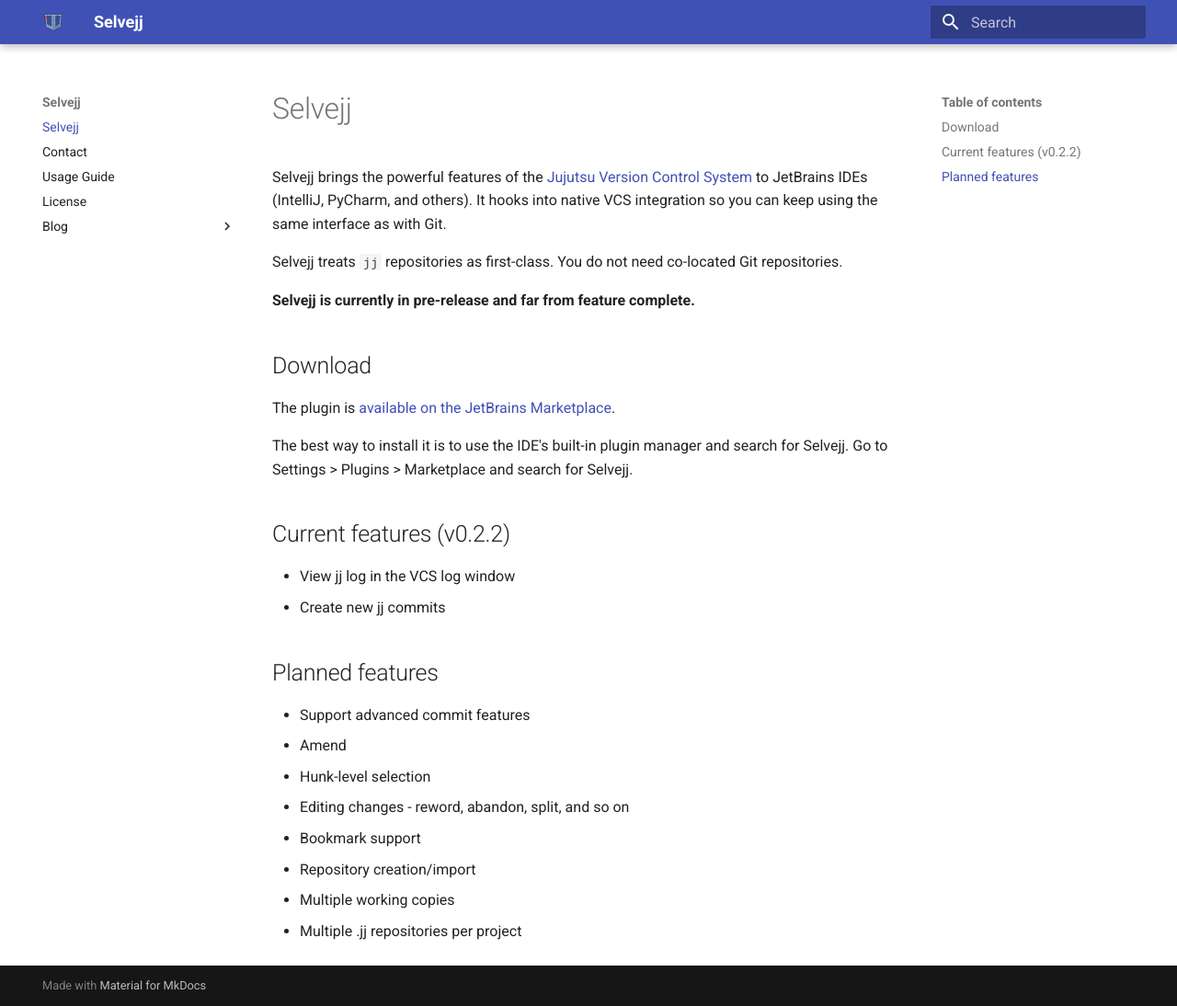
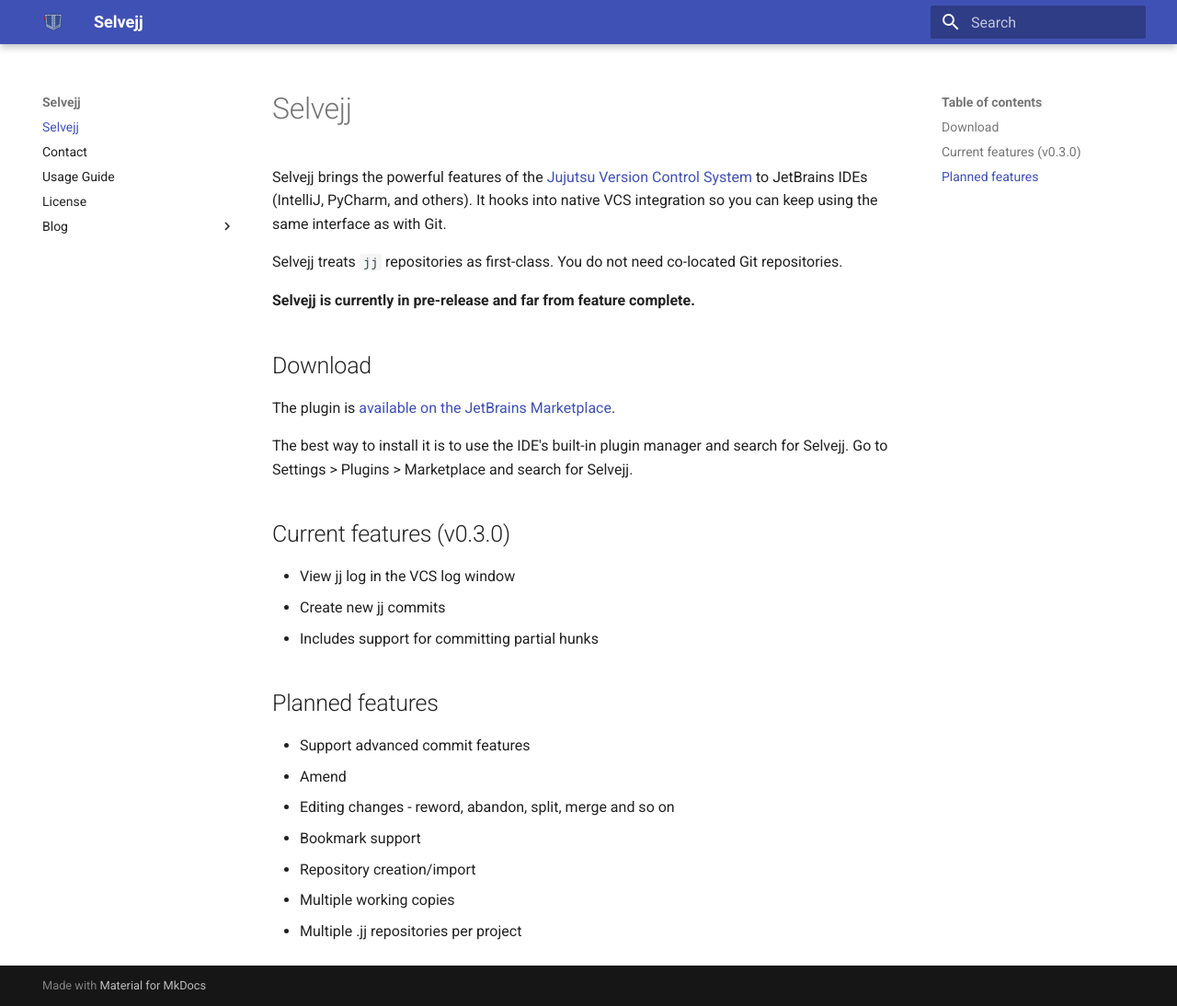
Before and after one commit to selvejj/website, an MkDocs documentation site: the page built from docs/index.md, in a window 1280 px wide and 1094 px high. Shown: the whole window at 92% size. Built offline with MkDocs 1.6.1 and Material for MkDocs 9.7.7, drawn with Linux system fonts in a browser that asks for light colours.

Commit message:
update to 0.3.0

```diff
--- a/docs/index.md
+++ b/docs/index.md
@@ -15,17 +15,17 @@ The plugin is [available on the JetBrains Marketplace](https://plugins.jetbrains
 The best way to install it is to use the IDE's built-in plugin manager and search for Selvejj.
 Go to Settings > Plugins > Marketplace and search for Selvejj.
 
-## Current features (v0.2.2)
+## Current features (v0.3.0)
 
 * View jj log in the VCS log window
 * Create new jj commits
+  * Includes support for committing partial hunks
 
 ## Planned features
 
 * Support advanced commit features
   * Amend
-  * Hunk-level selection
-* Editing changes - reword, abandon, split, and so on
+* Editing changes - reword, abandon, split, merge and so on
 * Bookmark support
 * Repository creation/import
 * Multiple working copies
```
Also changed, not shown: docs/guide.md (+3 -0 lines).
